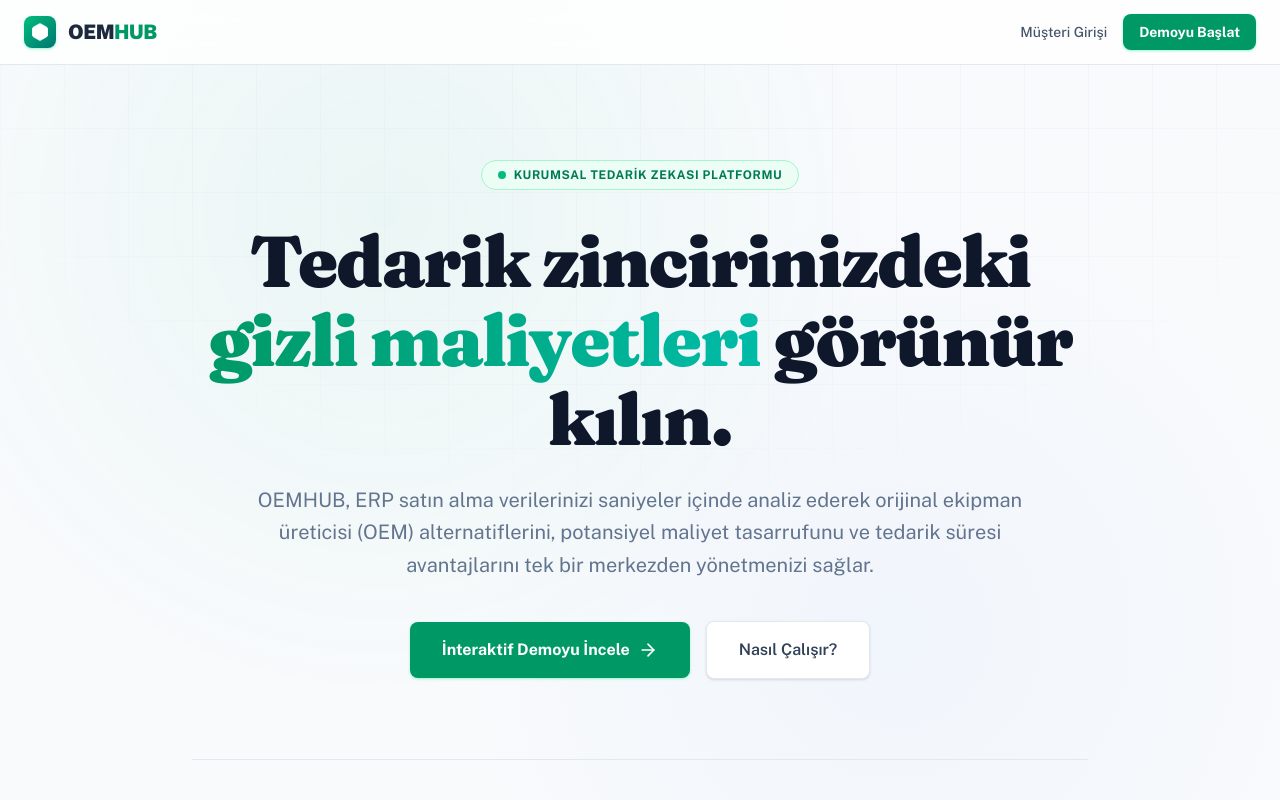
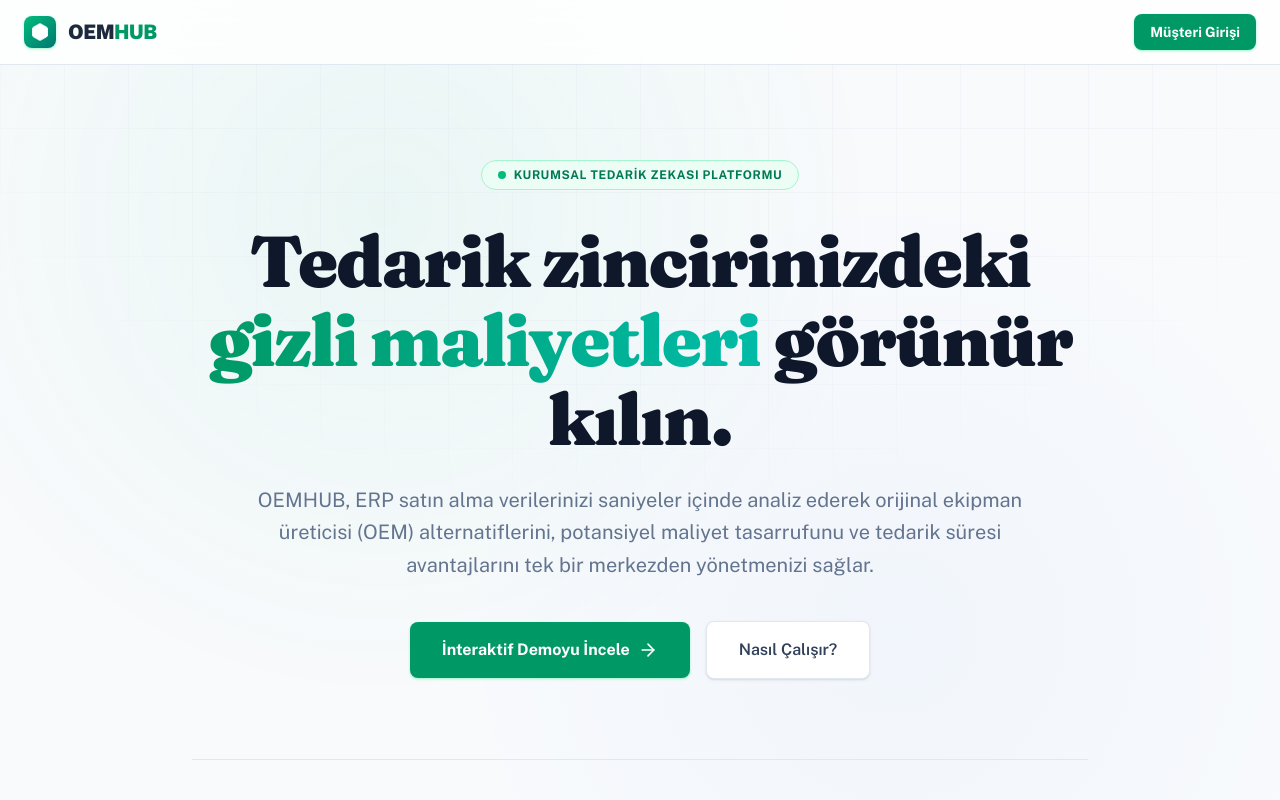
Before and after one commit to erendagasan/oem, a Next.js app: page / in a window 1280 px wide. Shown: the top 800 px of the page. Built offline with nearby package versions, Linux system fonts and the light colour scheme.

Commit message:
fix: remove duplicate demo button, keep single 'Müşteri Girişi' nav link

```diff
--- a/app/page.tsx
+++ b/app/page.tsx
@@ -125,14 +125,11 @@ export default function LandingPage() {
             </span>
           </Link>
           <div className="flex items-center gap-2 sm:gap-4">
-            <Link href="/giris" className="hidden sm:inline text-sm font-medium text-slate-600 hover:text-slate-900 transition-colors">
-              Müşteri Girişi
-            </Link>
             <Link
               href="/giris"
               className="inline-flex items-center gap-1.5 sm:gap-2 rounded-lg bg-emerald-600 hover:bg-emerald-500 text-white px-3 sm:px-4 py-2 text-xs sm:text-sm font-bold transition-all shadow-sm shadow-emerald-200 whitespace-nowrap"
             >
-              Demoyu Başlat
+              Müşteri Girişi
             </Link>
           </div>
         </div>
```
